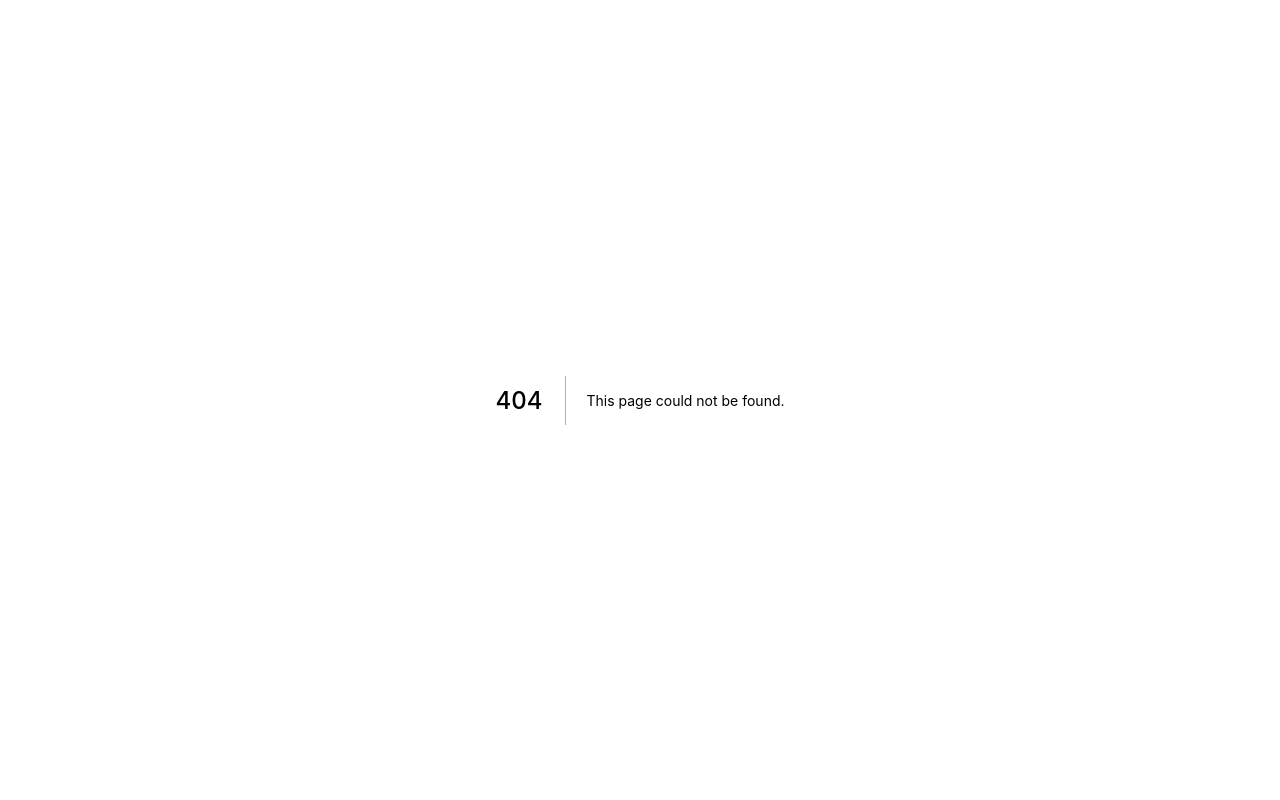
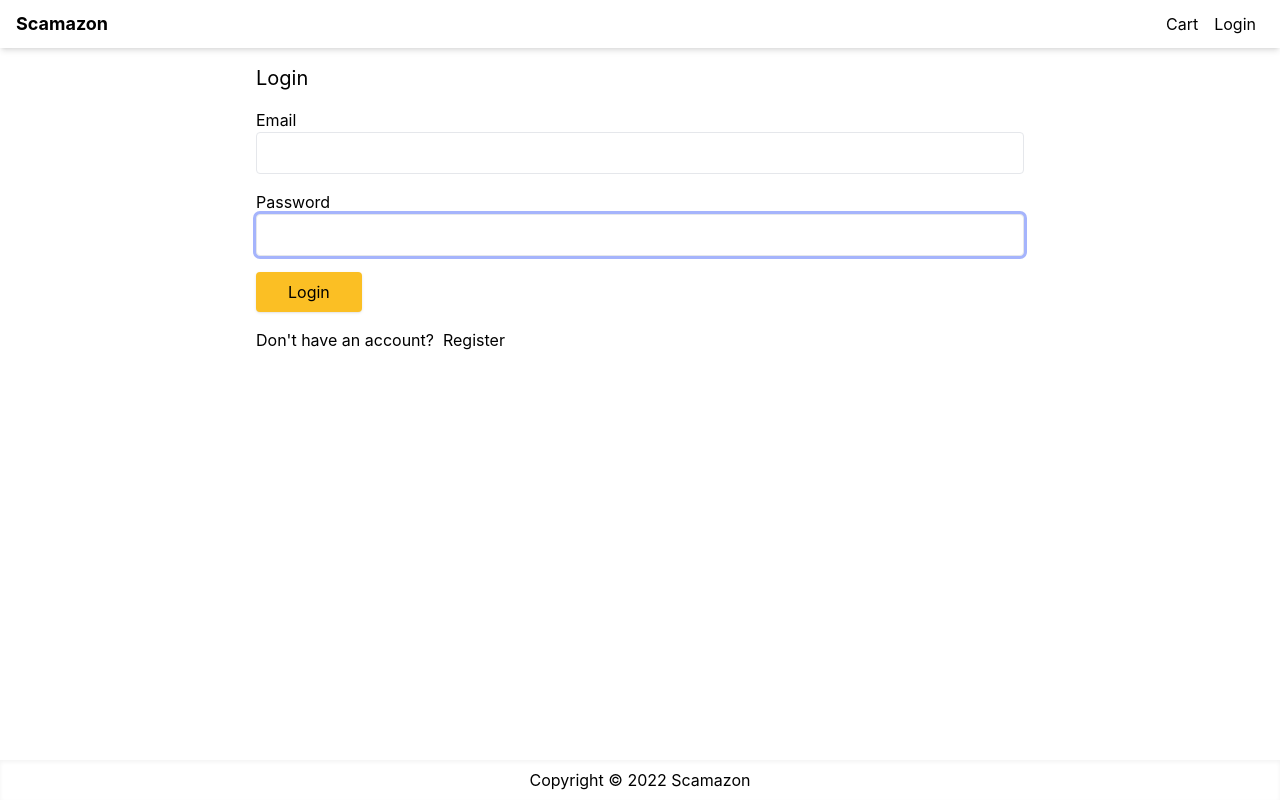
Before and after one commit to Nikhil4474/next-tailwind-amazona, a Next.js app: page /login in a window 1280 px wide. Before the commit this address had no page. Built offline with nearby package versions, Linux system fonts and the light colour scheme.

Commit message:
Added Login Form

```diff
--- a/pages/cart.js
+++ b/pages/cart.js
@@ -91,7 +91,7 @@
               </li>
               <li>
                 <button
-                  onClick={() => router.push('/shipping')}
+                  onClick={() => router.push('login?redirect=/shipping')}
                   className="primary-button w-full"
                 >
                   Check Out
--- /dev/null
+++ b/pages/login.js
@@ -0,0 +1,68 @@
+import Link from 'next/link';
+import React from 'react';
+import { useForm } from 'react-hook-form';
+import Layout from '../components/Layout';
+
+export default function LoginScreen() {
+  const {
+    handleSubmit,
+    register,
+    formState: { errors },
+  } = useForm();
+  const submitHandler = ({ email, password }) => {
+    console.log(email, password);
+  };
+
+  return (
+    <Layout title="Login">
+      <form
+        className="mx-auto max-w-screen-md"
+        onSubmit={handleSubmit(submitHandler)}
+      >
+        <h1 className="mb-4 text-xl">Login</h1>
+        <div className="mb-4">
+          <label htmlFor="email">Email</label>
+          <input
+            type="email"
+            {...register('email', {
+              required: 'Please enter email',
+              pattern: {
+                value: /^[a-zA-Z0-9_.+-]+@[a-zA-Z0-9-]+.[a-zA-Z0-9-.]+$/i,
+                message: 'Please enter valid email',
+              },
+            })}
+            className="w-full"
+            id="email"
+            autoFocus
+          ></input>
+          {errors.email && (
+            <div className="text-red-500">{errors.email.message}</div>
+          )}
+        </div>
+        <div className="mb-4">
+          <label htmlFor="password">Password</label>
+          <input
+            type="password"
+            {...register('password', {
+              required: 'Please enter password',
+              minLength: { value: 6, message: 'password is more than 5 chars' },
+            })}
+            className="w-full"
+            id="password"
+            autoFocus
+          ></input>
+          {errors.password && (
+            <div className="text-red-500 ">{errors.password.message}</div>
+          )}
+        </div>
+        <div className="mb-4 ">
+          <button className="primary-button">Login</button>
+        </div>
+        <div className="mb-4 ">
+          Don&apos;t have an account? &nbsp;
+          <Link href="register">Register</Link>
+        </div>
+      </form>
+    </Layout>
+  );
+}
--- a/styles/globals.css
+++ b/styles/globals.css
@@ -8,6 +8,15 @@
   margin: 0;
   font-family: -apple-system, BlinkMacSystemFont, Segoe UI, Roboto, Oxygen,
     Ubuntu, Cantarell, Fira Sans, Droid Sans, Helvetica Neue, sans-serif;
+}
+@media (prefers-color-scheme: dark) {
+  html {
+    color-scheme: dark;
+  }
+  body {
+    color: white;
+    background: #483d3dd0;
+  }
 }
 
 a {
@@ -27,12 +36,10 @@
   @apply rounded bg-amber-400 py-2 px-8 shadow outline-none hover:bg-amber-500  active:bg-amber-600;
 }
 
-@media (prefers-color-scheme: dark) {
-  html {
-    color-scheme: dark;
-  }
-  body {
-    color: white;
-    background: #483d3dd0;
-  }
+
+
+input,
+select,
+textarea {
+  @apply rounded border p-2  outline-none ring-indigo-300  focus:ring;
 }
```
Also changed, not shown: package.json (+7 -1 lines), 2 other files (tests, documents, lock files or other folders).
